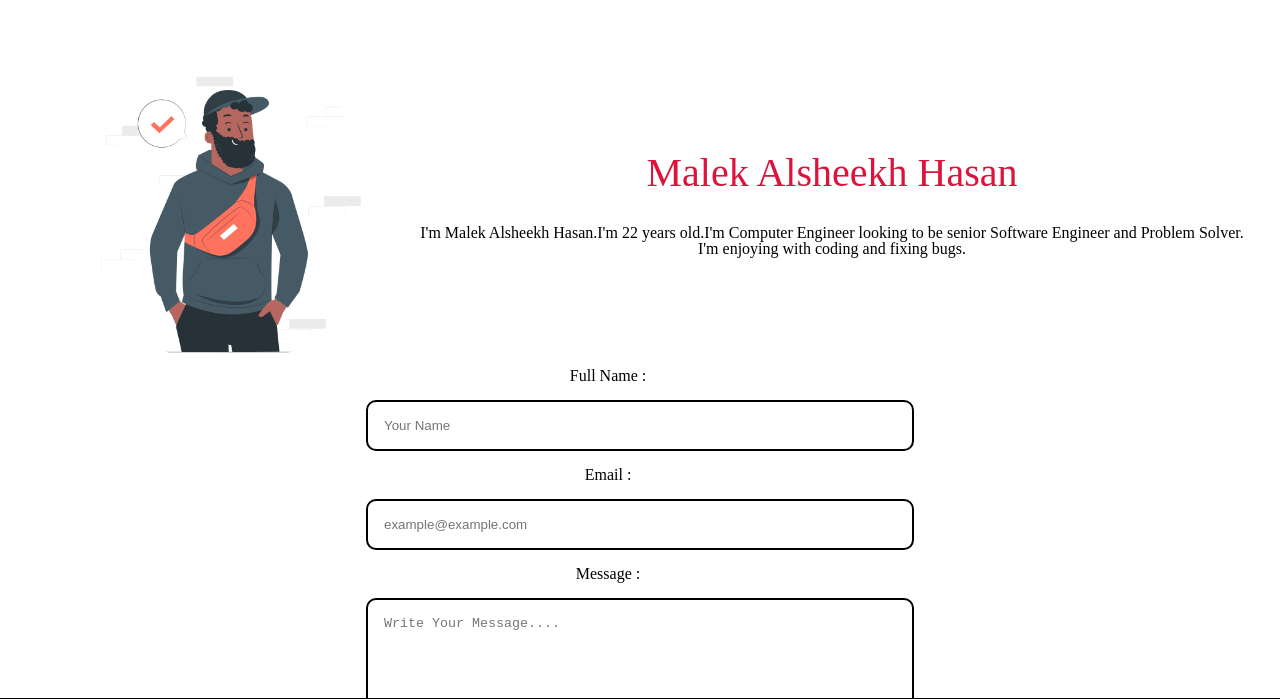
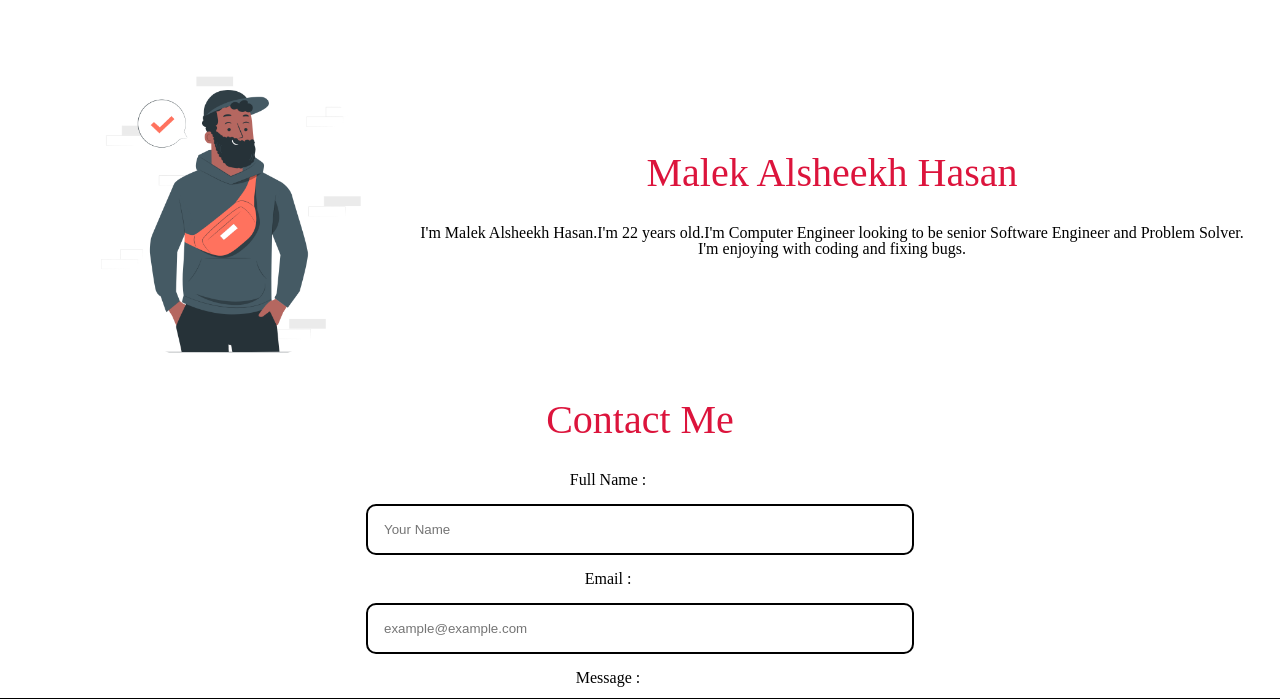
Before and after one commit to MalekHasan/todo-project, a plain HTML site: page about.html in a window 1280 px wide. Shown: the part 70-769 px from the top of the page. Drawn offline with Linux system fonts and the light colour scheme.

Commit message:
complete styling todo website part 3

```diff
--- a/about.html
+++ b/about.html
@@ -36,6 +36,7 @@
   </div>
     </section>
     <section>
+      <h2 class="contact">Contact Me</h2>
       <form action="">
         <label for="">Full Name :</label>
         <input type="text" placeholder="Your Name">
--- a/css/style.css
+++ b/css/style.css
@@ -64,7 +64,7 @@ h2 {
   font-size: 2rem;
   padding: 2rem 0;
 }
-.name{
+.name,.contact{
   color: crimson;
   font-size: 2.5rem;
 }
```
